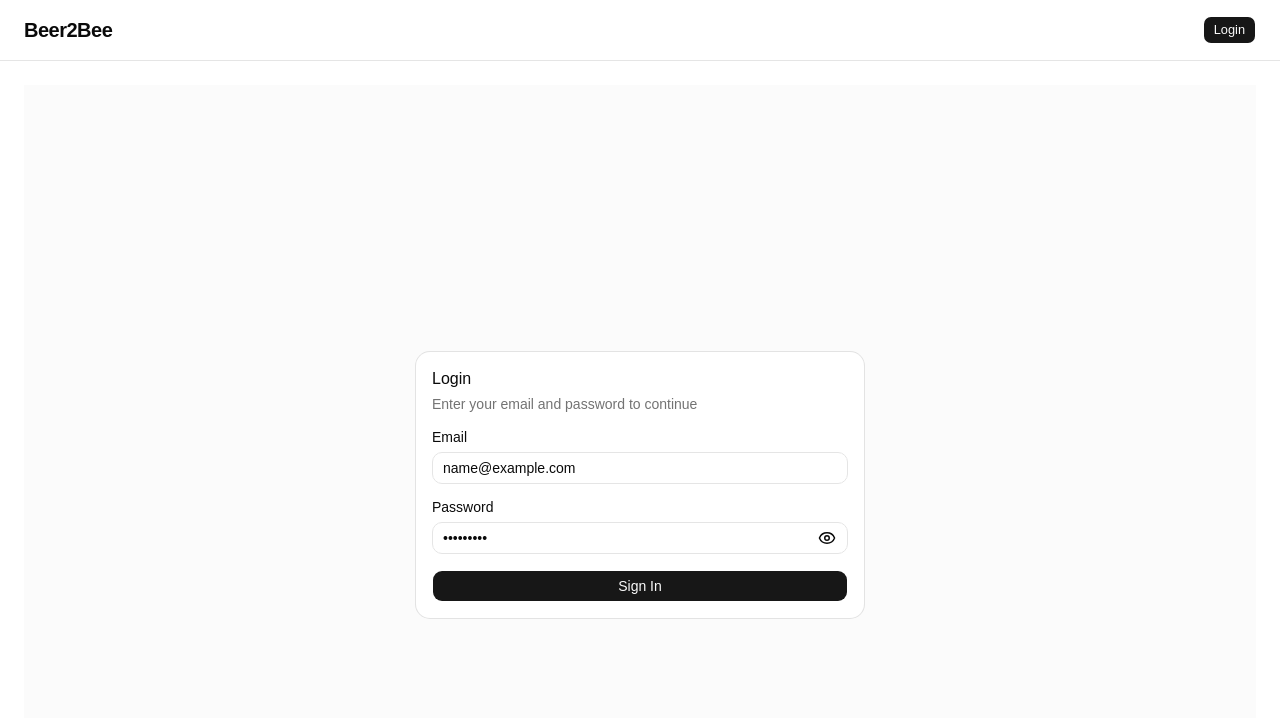
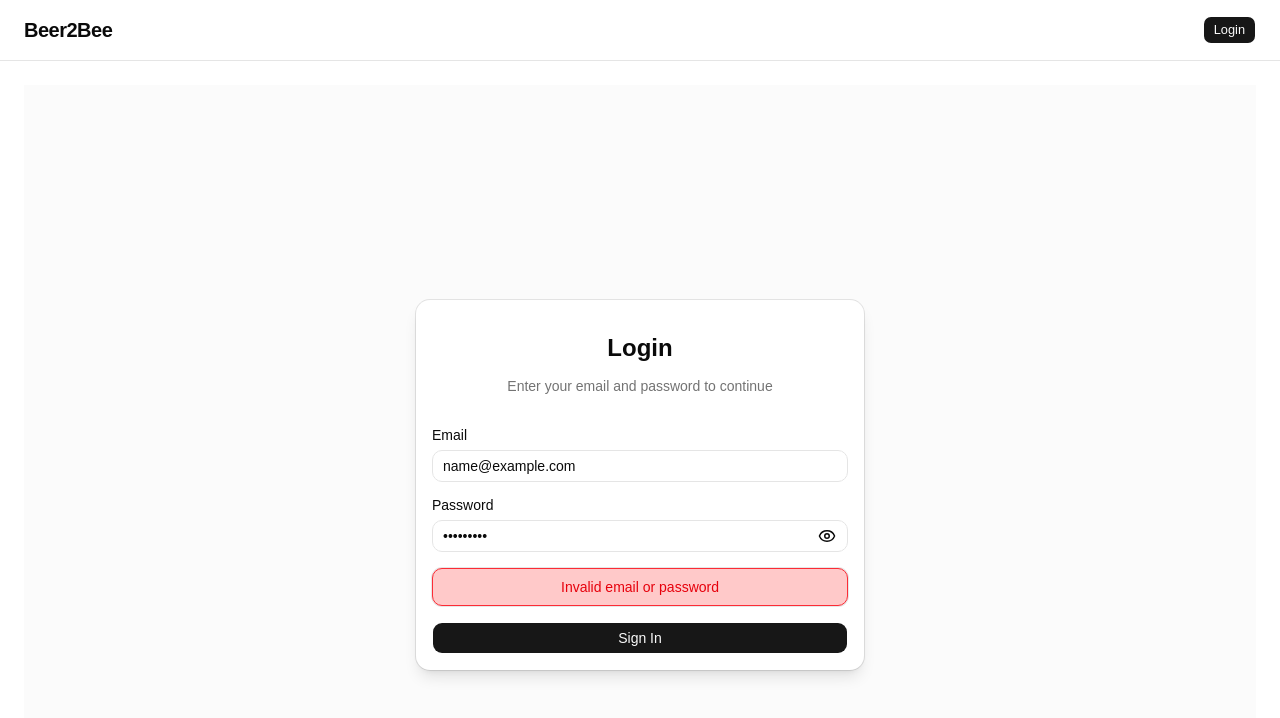
Before and after one commit to tommyle1310/Globee-SE-Exercise, a React (Vite) app: page /login in a window 1280 px wide. Both pictures are taken after typing "name@example.com", "Sample123" into the empty fields and a click on the button "Sign In". Shown: the top 718 px of the page. Built offline with nearby package versions, Linux system fonts and the light colour scheme; no server answers.

Commit message:
feat: error box

```diff
--- a/src/components/ui/password-input.tsx
+++ b/src/components/ui/password-input.tsx
@@ -18,7 +18,7 @@ export function PasswordInput(
       <button
         type="button"
         onClick={() => setShow(!show)}
-        className="absolute right-3 top-1/2 -translate-y-1/2"
+        className="absolute right-3 top-1/2 cursor-pointer -translate-y-1/2"
       >
         {show ? <EyeOff size={18} /> : <Eye size={18} />}
       </button>
--- a/src/features/auth/components/AuthForm.tsx
+++ b/src/features/auth/components/AuthForm.tsx
@@ -18,6 +18,9 @@ import { useAuthStore } from "@/stores/useAuthStore";
 export default function AuthForm() {
   const [email, setEmail] = useState("");
   const [password, setPassword] = useState("");
+  const [errorMessage, setErrorMessage] = useState("");
+
+  const [isLoginLoading, setIsLoginLoading] = useState(false);
 
   const navigate = useNavigate();
   const loginStore = useAuthStore((state) => state.login);
@@ -26,7 +29,7 @@ export default function AuthForm() {
     e: React.FormEvent<HTMLFormElement>
   ) => {
     e.preventDefault();
-
+    setIsLoginLoading(true);
     console.log({
       email,
       password,
@@ -37,12 +40,6 @@ export default function AuthForm() {
             email,
             password,
         });
-
-        localStorage.setItem(
-        "accessToken",
-        response.accessToken
-        );
-
         // if (response.accessToken) {
         // console.log("Login successful!");
         // // Bạn có thể thực hiện các hành động sau khi đăng nhập thành công, ví dụ: chuyển hướng trang, cập nhật trạng thái người dùng, v.v.
@@ -56,20 +53,24 @@ export default function AuthForm() {
 
         navigate("/");
 
-
+        setErrorMessage("");
 
         console.log(response);
 
     } catch (error) {
       console.error("Login failed:", error);
+      setErrorMessage("Invalid email or password");
+    }
+    finally {
+      setIsLoginLoading(false);
     }
   };
 
   return (
-    <Card className="w-full max-w-md">
+    <Card className="w-full max-w-md shadow-lg">
       <CardHeader>
-        <CardTitle>Login</CardTitle>
-        <CardDescription>
+        <CardTitle className="text-center text-2xl font-bold mt-4 mb-2">Login</CardTitle>
+        <CardDescription className="text-center text-sm text-muted-foreground mb-4">
           Enter your email and password to continue
         </CardDescription>
       </CardHeader>
@@ -104,17 +105,31 @@ export default function AuthForm() {
               id="password"
               placeholder="••••••••"
               value={password}
+              className="w-full cursor-pointer"
               onChange={(e) =>
                 setPassword(e.target.value)
               }
             />
           </div>
+          <Card className="border-red-500 border bg-red-200 p-2 flex flex-col gap-2 items-center rounded-lg">
+            <CardContent className="p-0">
+              {errorMessage && (
+                <p className="text-red-600 text-sm">
+                  {errorMessage}
+                </p>
+              )}
+            </CardContent>
+          </Card>
 
           <Button
             type="submit"
-            className="w-full"
+            className="w-full cursor-pointer"
           >
-            Sign In
+            {isLoginLoading ? (
+              <span>Signing in...</span>
+            ) : (
+              <span>Sign In</span>
+            )}
           </Button>
         </form>
       </CardContent>
```
